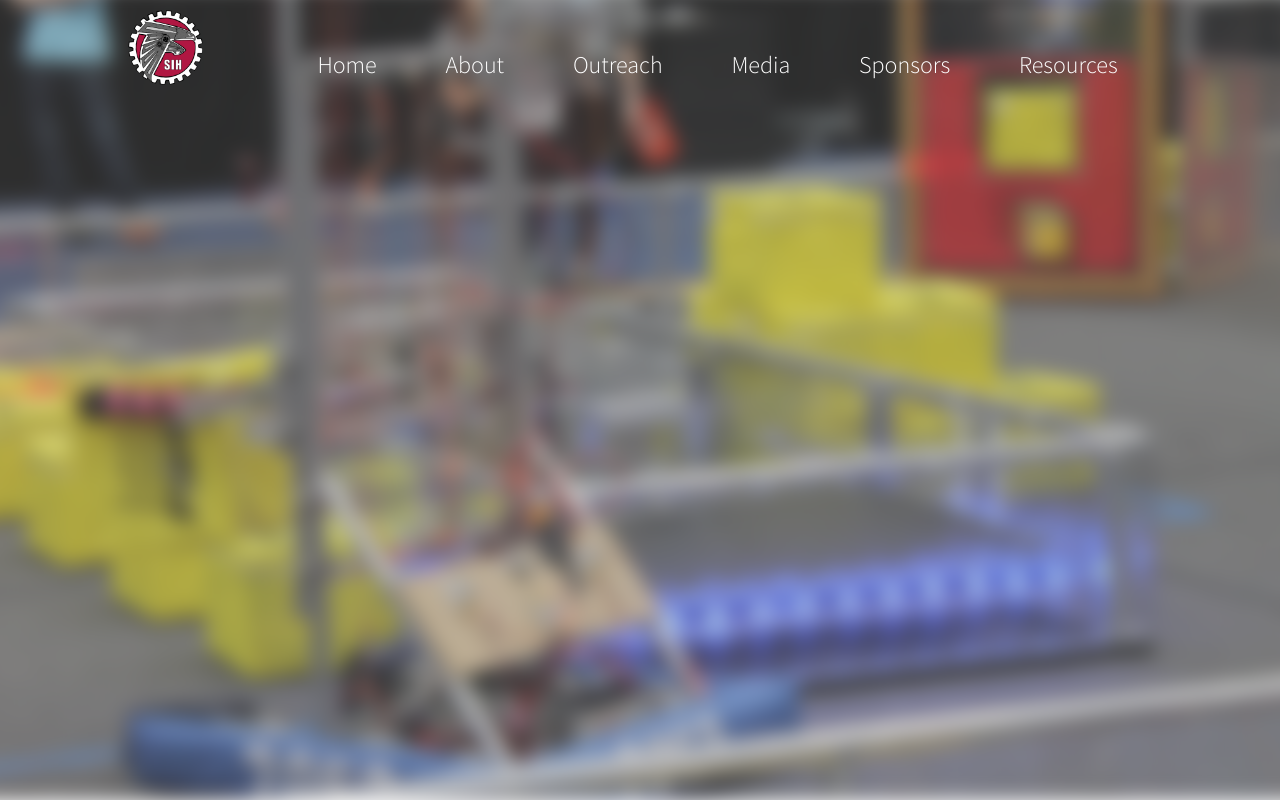
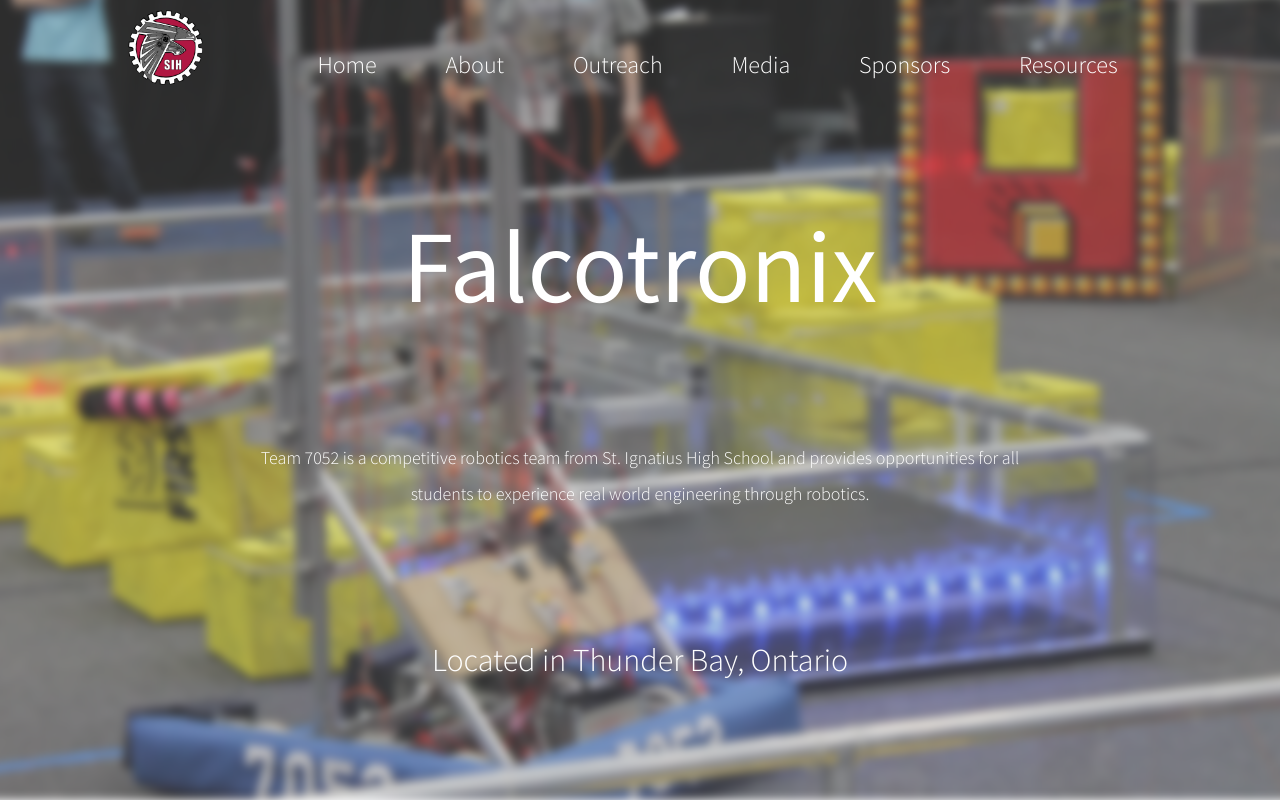
Before and after one commit to Team7052/Team-Website, a PHP site: page / in a window 1280 px wide. Run offline with PHP 8.4, Linux system fonts and the light colour scheme.

Commit message:
Created Entry Page in Home Page

```diff
--- a/index.html
+++ b/index.html
@@ -13,11 +13,16 @@
     <div class="navbar">
       <img class="navbar-logo-image "src="public/images/logo.png">
       <div class="navbar-element">Home</div>
-      <div class="navbar-element">About</div>
-      <div class="navbar-element">Outreach</div>
-      <div class="navbar-element">Media</div>
-      <div class="navbar-element">Sponsors</div>
-      <div class="navbar-element">Resources</div>
+      <div class="navbar-element navbar-dropdown-section">About</div>
+      <div class="navbar-element navbar-dropdown-section">Outreach</div>
+      <div class="navbar-element navbar-dropdown-section">Media</div>
+      <div class="navbar-element navbar-dropdown-section">Sponsors</div>
+      <div class="navbar-element navbar-dropdown-section">Resources</div>
     </div>
+
+    <!-- Content that is in the home page, when user first loads screen -->
+    <div class="home-main-title">Falcotronix</div>
+    <p class="home-main-subtitle">Team 7052 is a competitive robotics team from St. Ignatius High School and provides opportunities for all students to experience real world engineering through robotics.</p>
+    <p class="home-main-location">Located in Thunder Bay, Ontario</p>
   </body>
 </html>
--- a/style.css
+++ b/style.css
@@ -1,8 +1,39 @@
+html {
+  /* Set global font family */
+  font-family: "Source Sans Pro", sans-serif;
+}
+
 body {
-  font-family: "Source Sans Pro", sans-serif;
+  /* Get rid of auto browser margin and padding */
   margin: 0;
   padding: 0;
+  /* Overflow hidden constrains all elements to be inside of the window */
+  overflow: hidden;
 }
+
+.main-background-div-home {
+  /* Set the background image with a 40% opacity gray overlay */
+  /* Change the gray value and opacity depending on background image and visibilty of text */
+  background-image: linear-gradient(rgba(152,152,152, 0.25), rgba(152,152,152, 0.25)), url("public/images/main-image.jpg");
+  /* Only 1 copy of the background is used (don't tile) */
+  background-repeat: no-repeat;
+  /* Cover whole entire div */
+  background-size: cover;
+  /* Center the image in the div */
+  background-position: center;
+
+  /* Position the div to fit the whole screen */
+  position: absolute;
+  top: -2vh;
+  left: -2vw;
+  width: 104vw;
+  height: 102vh;
+
+  /* Apply a blur to the image */
+  /* Can change blur amount when working with different images */
+  filter: blur(5px);
+}
+
 .navbar {
   /* Set all text colour to white, align to center, and light font */
   color: white;
@@ -41,24 +72,50 @@
   margin-right: 80px;
 }
 
-.main-background-div-home {
-  /* Set the background image with a 40% opacity gray overlay */
-  /* Change the gray value and opacity depending on background image and visibilty of text */
-  background-image: linear-gradient(rgba(152,152,152, 0.25), rgba(152,152,152, 0.25)), url("public/images/main-image.jpg");
-  /* Only 1 copy of the background is used (don't tile) */
-  background-repeat: no-repeat;
-  /* Cover whole entire div */
-  background-size: cover;
-  /* Center the image in the div */
-  background-position: center;
+.home-main-title {
+  /* Set white font color, big text size, and semibolded weight  */
+  color: white;
+  font-size: 8vw; /* 8% of the width of the screen */
+  font-weight: 500; /* Semi-bold */
 
-  /* Position the div to fit the whole screen */
+  /* Set position to be in the center and 25% from the top */
   position: absolute;
-  top: -2vh;
-  left: -2vw;
-  width: 104vw;
-  height: 102vh;
+  left: 50%;
+  top: 30%;
+  transform: translate(-50%, -30%);
+}
 
-  /* Apply a blur to the image */
-  filter: blur(10px);
+.home-main-subtitle {
+  /* Set white font color, regular sized text, and light font weight */
+  color: white;
+  font-size: 18px;
+  font-weight: 300;
+
+  /* Align text center*/
+  text-align: center;
+  line-height: 36px;
+  width: 60%;
+
+  /* Set position to be in the center and 50% from the top */
+  position: absolute;
+  left: 50%;
+  top: 55%;
+  transform: translate(-50%, -18px);
 }
+
+.home-main-location {
+  /* Set white font color, slightly large sized text, and light font weight */
+  color: white;
+  font-size: 32px;
+  font-weight: 300;
+
+  /* Align text center */
+  text-align: center;
+  width: 60%;
+
+  /* Set position to be in the center and 75% from the top */
+  position: absolute;
+  left: 50%;
+  top: 80%;
+  transform: translate(-50%, -80%);
+}
```
